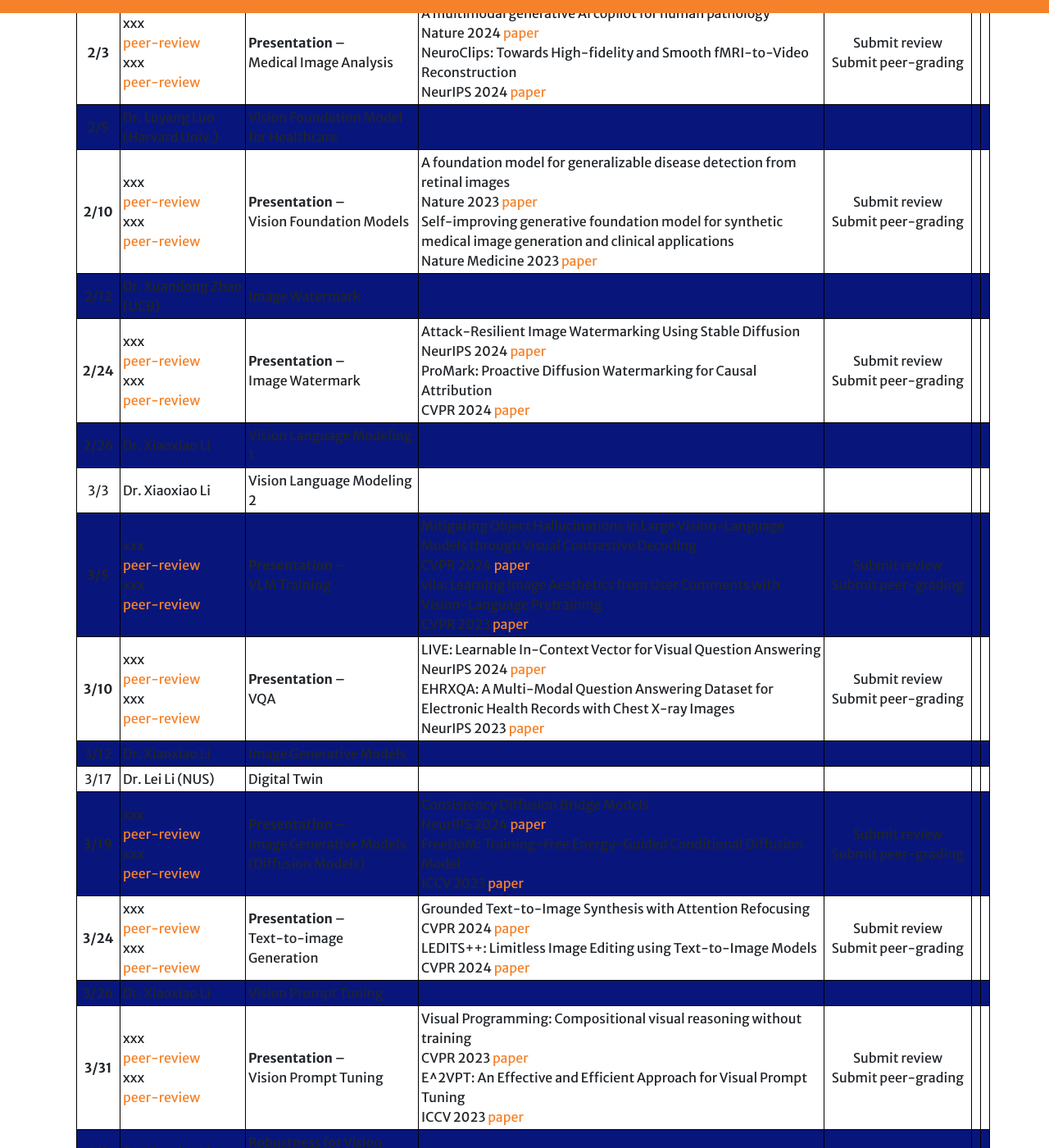
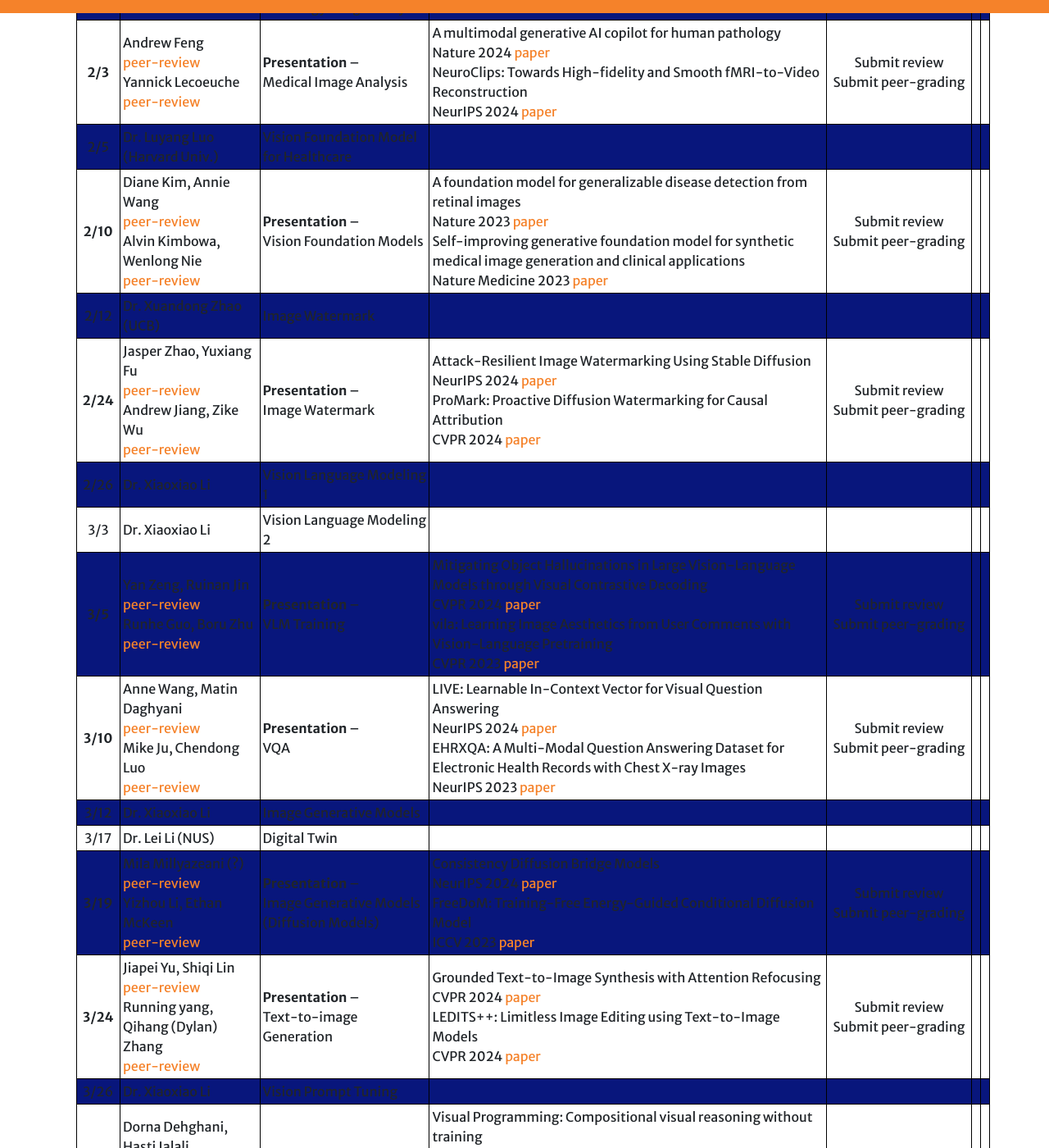
Before and after one commit to ubc-tea/EECE-570-2024w2, a Jekyll site: the page built from index.md, in a window 1280 px wide and 1400 px high, scrolled down 2711 px. Shown: the whole window at 82% size. Built offline with Jekyll 4.4.1, drawn with Linux system fonts in a browser that asks for light colours; a script that is not in the unit is left out; our own code applies the rules of GitHub Pages for plain Markdown files; some of the changed text lies outside the part shown.

Commit message:
update presenter list

```diff
--- a/index.md
+++ b/index.md
@@ -130,23 +130,23 @@ Our schedule will be updated during the semester. Please frequently check the sc
 | 1/22  | Dr. Xiaoxiao Li | Unsupervised Image Analysis                 |                  |                                  |
 | 1/27  | Dr. Xiaoxiao Li | Introduction to Medical Image Analysis       |                 |                  |
 | 1/29  | Dr. Xiaoxiao Li | Neuroimaging and Pathology Image Analysis    |                  |                           |                 |                           |
-| **2/3**   |  xxx   <br> [peer-review]() <br>  xxx  <br> [peer-review]() | **Presentation** – <br> Medical Image Analysis | A multimodal generative AI copilot for human pathology <br> Nature 2024 [paper](https://www.nature.com/articles/s41586-024-07618-3) <br> NeuroClips: Towards High-fidelity and Smooth fMRI-to-Video Reconstruction <br> NeurIPS 2024 [paper](https://arxiv.org/pdf/2410.19452)|  Submit review <br> Submit peer-grading           |
+| **2/3**   |  Andrew Feng   <br> [peer-review]() <br>  Yannick Lecoeuche  <br> [peer-review]() | **Presentation** – <br> Medical Image Analysis | A multimodal generative AI copilot for human pathology <br> Nature 2024 [paper](https://www.nature.com/articles/s41586-024-07618-3) <br> NeuroClips: Towards High-fidelity and Smooth fMRI-to-Video Reconstruction <br> NeurIPS 2024 [paper](https://arxiv.org/pdf/2410.19452)|  Submit review <br> Submit peer-grading           |
 | 2/5   | Dr. Luyang Luo (Harvard Univ.) |  Vision Foundation Model for Healthcare    |
-| **2/10**   |  xxx   <br> [peer-review]() <br>  xxx  <br> [peer-review]() | **Presentation** – <br> Vision Foundation Models | A foundation model for generalizable disease detection from retinal images <br> Nature 2023 [paper]() <br> Self-improving generative foundation model for synthetic medical image generation and clinical applications <br> Nature Medicine 2023 [paper]()|  Submit review <br> Submit peer-grading           |
+| **2/10**   |  Diane Kim, Annie Wang   <br> [peer-review]() <br>  Alvin Kimbowa, Wenlong Nie  <br> [peer-review]() | **Presentation** – <br> Vision Foundation Models | A foundation model for generalizable disease detection from retinal images <br> Nature 2023 [paper]() <br> Self-improving generative foundation model for synthetic medical image generation and clinical applications <br> Nature Medicine 2023 [paper]()|  Submit review <br> Submit peer-grading           |
 | 2/12  | Dr. Xuandong Zhao (UCB) | Image Watermark                    |                  |                                   |
-| **2/24**  |  xxx   <br> [peer-review]() <br>  xxx  <br> [peer-review]() | **Presentation** – <br> Image Watermark | Attack-Resilient Image Watermarking Using Stable Diffusion <br> NeurIPS 2024 [paper](https://openreview.net/pdf?id=e6KrSouGHJ) <br>ProMark: Proactive Diffusion Watermarking for Causal Attribution <br> CVPR 2024 [paper](https://openaccess.thecvf.com/content/CVPR2024/papers/Asnani_ProMark_Proactive_Diffusion_Watermarking_for_Causal_Attribution_CVPR_2024_paper.pdf)|  Submit review <br> Submit peer-grading           |
+| **2/24**  |  Jasper Zhao, Yuxiang Fu   <br> [peer-review]() <br>  Andrew Jiang, Zike Wu  <br> [peer-review]() | **Presentation** – <br> Image Watermark | Attack-Resilient Image Watermarking Using Stable Diffusion <br> NeurIPS 2024 [paper](https://openreview.net/pdf?id=e6KrSouGHJ) <br>ProMark: Proactive Diffusion Watermarking for Causal Attribution <br> CVPR 2024 [paper](https://openaccess.thecvf.com/content/CVPR2024/papers/Asnani_ProMark_Proactive_Diffusion_Watermarking_for_Causal_Attribution_CVPR_2024_paper.pdf)|  Submit review <br> Submit peer-grading           |
 | 2/26  | Dr. Xiaoxiao Li | Vision Language Modeling 1                    |
 | 3/3  | Dr. Xiaoxiao Li | Vision Language Modeling 2                    |                  |                                   |
-|**3/5** | xxx   <br> [peer-review]() <br>  xxx  <br> [peer-review]() | **Presentation** – <br> VLM Training | Mitigating Object Hallucinations in Large Vision-Language Models through Visual Contrastive Decoding  <br> CVPR 2024 [paper](https://arxiv.org/pdf/2311.16922v1) <br> vila: Learning Image Aesthetics from User Comments with Vision-Language Pretraining<br> CVPR 2023 [paper]()|  Submit review <br> Submit peer-grading           |
-|**3/10** | xxx   <br> [peer-review]() <br>  xxx  <br> [peer-review]() | **Presentation** – <br> VQA | LIVE: Learnable In-Context Vector for Visual Question Answering <br> NeurIPS 2024 [paper](https://openreview.net/pdf?id=QhRemVrZbG) <br> EHRXQA: A Multi-Modal Question Answering Dataset for Electronic Health Records with Chest X-ray Images <br> NeurIPS 2023 [paper](https://openreview.net/pdf?id=Pk2x7FPuZ4)|  Submit review <br> Submit peer-grading           |
+|**3/5** | Yan Zeng, Ruinan Jin   <br> [peer-review]() <br>  Runhe Guo, Boru Zhu  <br> [peer-review]() | **Presentation** – <br> VLM Training | Mitigating Object Hallucinations in Large Vision-Language Models through Visual Contrastive Decoding  <br> CVPR 2024 [paper](https://arxiv.org/pdf/2311.16922v1) <br> vila: Learning Image Aesthetics from User Comments with Vision-Language Pretraining<br> CVPR 2023 [paper]()|  Submit review <br> Submit peer-grading           |
+|**3/10** | Anne Wang, Matin Daghyani   <br> [peer-review]() <br>  Mike Ju, Chendong Luo  <br> [peer-review]() | **Presentation** – <br> VQA | LIVE: Learnable In-Context Vector for Visual Question Answering <br> NeurIPS 2024 [paper](https://openreview.net/pdf?id=QhRemVrZbG) <br> EHRXQA: A Multi-Modal Question Answering Dataset for Electronic Health Records with Chest X-ray Images <br> NeurIPS 2023 [paper](https://openreview.net/pdf?id=Pk2x7FPuZ4)|  Submit review <br> Submit peer-grading           |
 | 3/12  | Dr. Xiaoxiao Li | Image Generative Models                    |                  |
 | 3/17  | Dr. Lei Li (NUS)| Digital Twin                   |                  |                                  |
-|**3/19** | xxx   <br> [peer-review]() <br>  xxx  <br> [peer-review]() | **Presentation** – <br> Image Generative Models (Diffusion Models) | Consistency Diffusion Bridge Models <br> NeurIPS 2024 [paper](https://openreview.net/pdf?id=FFJFGx78OK) <br> FreeDoM: Training-Free Energy-Guided Conditional Diffusion Model <br> ICCV 2023 [paper](https://openaccess.thecvf.com/content/ICCV2023/papers/Yu_FreeDoM_Training-Free_Energy-Guided_Conditional_Diffusion_Model_ICCV_2023_paper.pdf)|  Submit review <br> Submit peer-grading        |                 |
-|**3/24** | xxx   <br> [peer-review]() <br>  xxx  <br> [peer-review]() | **Presentation** – <br> Text-to-image Generation | Grounded Text-to-Image Synthesis with Attention Refocusing <br> CVPR 2024 [paper](https://arxiv.org/pdf/2306.05427) <br> LEDITS++: Limitless Image Editing using Text-to-Image Models <br> CVPR 2024 [paper](https://arxiv.org/pdf/2311.16711)|  Submit review <br> Submit peer-grading           |
+|**3/19** | Mila Millyazeani (?)   <br> [peer-review]() <br>  Yizhou Li, Ethan McKeen  <br> [peer-review]() | **Presentation** – <br> Image Generative Models (Diffusion Models) | Consistency Diffusion Bridge Models <br> NeurIPS 2024 [paper](https://openreview.net/pdf?id=FFJFGx78OK) <br> FreeDoM: Training-Free Energy-Guided Conditional Diffusion Model <br> ICCV 2023 [paper](https://openaccess.thecvf.com/content/ICCV2023/papers/Yu_FreeDoM_Training-Free_Energy-Guided_Conditional_Diffusion_Model_ICCV_2023_paper.pdf)|  Submit review <br> Submit peer-grading        |                 |
+|**3/24** | Jiapei Yu, Shiqi Lin   <br> [peer-review]() <br>  Running yang, Qihang (Dylan) Zhang  <br> [peer-review]() | **Presentation** – <br> Text-to-image Generation | Grounded Text-to-Image Synthesis with Attention Refocusing <br> CVPR 2024 [paper](https://arxiv.org/pdf/2306.05427) <br> LEDITS++: Limitless Image Editing using Text-to-Image Models <br> CVPR 2024 [paper](https://arxiv.org/pdf/2311.16711)|  Submit review <br> Submit peer-grading           |
 | 3/26  | Dr. Xiaoxiao Li | Vision Prompt Tuning                    |                  |                                   |
-|**3/31** | xxx   <br> [peer-review]() <br>  xxx  <br> [peer-review]() | **Presentation** – <br> Vision Prompt Tuning | Visual Programming: Compositional visual reasoning without training <br> CVPR 2023 [paper](https://arxiv.org/pdf/2211.11559) <br> E^2VPT: An Effective and Efficient Approach for Visual Prompt Tuning <br> ICCV 2023 [paper](https://openaccess.thecvf.com/content/ICCV2023/papers/Han_E2VPT_An_Effective_and_Efficient_Approach_for_Visual_Prompt_Tuning_ICCV_2023_paper.pdf)|  Submit review <br> Submit peer-grading           |
+|**3/31** | Dorna Dehghani, Hasti Jalali   <br> [peer-review]() <br>  xxx  <br> [peer-review]() | **Presentation** – <br> Vision Prompt Tuning | Visual Programming: Compositional visual reasoning without training <br> CVPR 2023 [paper](https://arxiv.org/pdf/2211.11559) <br> E^2VPT: An Effective and Efficient Approach for Visual Prompt Tuning <br> ICCV 2023 [paper](https://openaccess.thecvf.com/content/ICCV2023/papers/Han_E2VPT_An_Effective_and_Efficient_Approach_for_Visual_Prompt_Tuning_ICCV_2023_paper.pdf)|  Submit review <br> Submit peer-grading           |
 | 4/2  | Dr. Xiaoxiao Li | Robustness for Vision Tasks                    |                  |                                   |
-|**4/7** | xxx   <br> [peer-review]() <br>  xxx  <br> [peer-review]() | **Presentation** – <br> Robustness for Vision Tasks  | Attack To Defend: Exploiting Adversarial Attacks for Detecting Poisoned Models <br> CVPR 2024 [paper](https://openaccess.thecvf.com/content/CVPR2024/papers/Fares_Attack_To_Defend_Exploiting_Adversarial_Attacks_for_Detecting_Poisoned_Models_CVPR_2024_paper.pdf) <br>Strong Transferable Adversarial Attacks via Ensembled Asymptotically Normal Distribution Learning <br> CVPR 2024 [paper](https://arxiv.org/pdf/2411.07231v1)|  Submit review <br> Submit peer-grading           |
+|**4/7** | Lalan Li (?), Peter Lin   <br> [peer-review]() <br>  None  <br> [peer-review]() | **Presentation** – <br> Robustness for Vision Tasks  | Attack To Defend: Exploiting Adversarial Attacks for Detecting Poisoned Models <br> CVPR 2024 [paper](https://openaccess.thecvf.com/content/CVPR2024/papers/Fares_Attack_To_Defend_Exploiting_Adversarial_Attacks_for_Detecting_Poisoned_Models_CVPR_2024_paper.pdf) <br>Strong Transferable Adversarial Attacks via Ensembled Asymptotically Normal Distribution Learning <br> CVPR 2024 [paper](https://arxiv.org/pdf/2411.07231v1)|  Submit review <br> Submit peer-grading           |
 | 4/21  | All students      | Final project                                                        |                  | Submit final project              |
 
 <hr>
```
